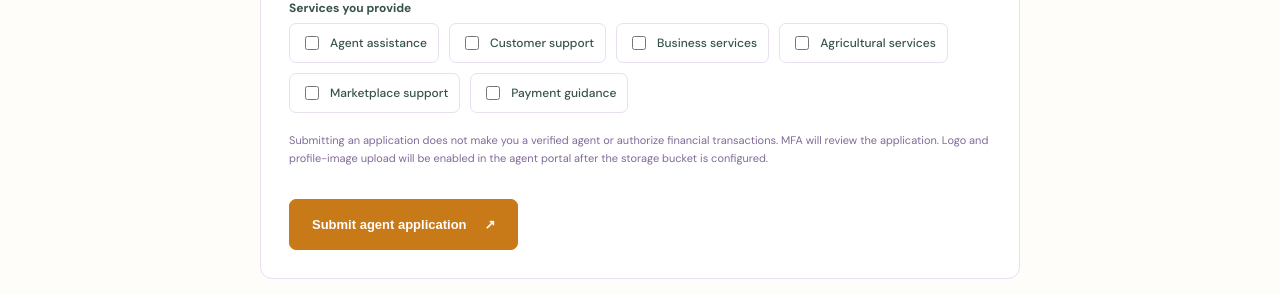
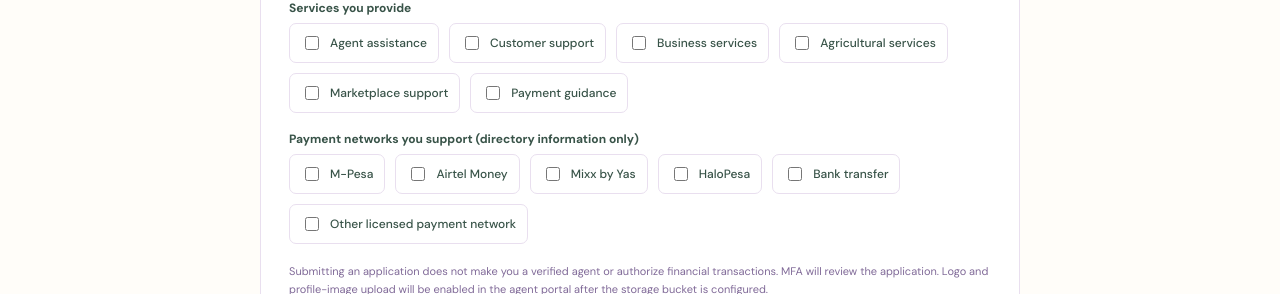
Before and after one commit to MKONDE/Money-flow-agency, a Next.js app: page /become-agent in a window 1280 px wide. Shown: the part 1340-1634 px from the top of the page. Built offline with nearby package versions, Linux system fonts and the light colour scheme; no server answers; the database is empty.

Commit message:
Capture agent supported payment networks at registration

```diff
--- a/src/components/agent-application-form.tsx
+++ b/src/components/agent-application-form.tsx
@@ -4,6 +4,7 @@ import { createClient } from "@/lib/supabase/client";
 
 const serviceOptions = ["Agent assistance","Customer support","Business services","Agricultural services","Marketplace support","Payment guidance"];
 const languageOptions = ["Kiswahili","English","Français","Lingala","Kinyarwanda","Other"];
+const networkOptions = ["M-Pesa","Airtel Money","Mixx by Yas","HaloPesa","Bank transfer","Other licensed payment network"];
 
 export function AgentApplicationForm() {
   const [busy,setBusy]=useState(false);
@@ -23,7 +24,7 @@ export function AgentApplicationForm() {
           account_type:"agent",agent_type:String(form.get("agent_type")),brand_name:String(form.get("brand_name")),
           full_name:String(form.get("full_name")),description:String(form.get("description")),country_code:String(form.get("country_code")),
           region:String(form.get("region")),city:String(form.get("city")),service_address:String(form.get("service_address")),
-          phone:String(form.get("phone")),website:String(form.get("website")),languages:selected("languages"),services:selected("services")
+          phone:String(form.get("phone")),website:String(form.get("website")),languages:selected("languages"),services:selected("services"),payment_networks:selected("payment_networks")
         }}
       });
       if(authError)throw authError;
@@ -48,6 +49,7 @@ export function AgentApplicationForm() {
       <div className="field full"><label htmlFor="description">Describe your business or services</label><textarea id="description" name="description" maxLength={1200}/></div>
       <div className="field full"><label>Languages</label><div className="check-grid">{languageOptions.map(v=><label className="check-option" key={v}><input type="checkbox" name="languages" value={v}/>{v}</label>)}</div></div>
       <div className="field full"><label>Services you provide</label><div className="check-grid">{serviceOptions.map(v=><label className="check-option" key={v}><input type="checkbox" name="services" value={v}/>{v}</label>)}</div></div>
+      <div className="field full"><label>Payment networks you support (directory information only)</label><div className="check-grid">{networkOptions.map(v=><label className="check-option" key={v}><input type="checkbox" name="payment_networks" value={v}/>{v}</label>)}</div></div>
     </div>
     <p className="form-note" style={{marginTop:18}}>Submitting an application does not make you a verified agent or authorize financial transactions. MFA will review the application. Logo and profile-image upload will be enabled in the agent portal after the storage bucket is configured.</p>
     {error&&<p className="form-error" role="alert">{error}</p>}{message&&<p className="form-success" role="status">{message}</p>}
```
